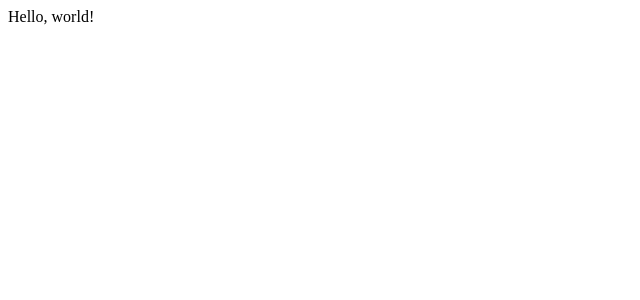
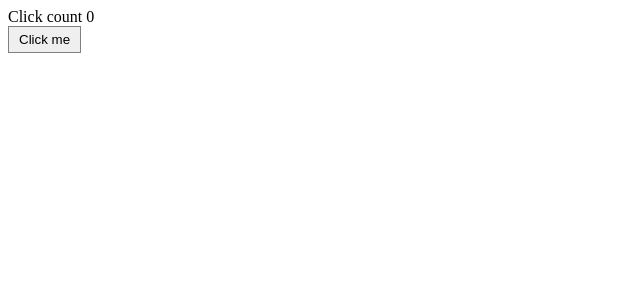
Before and after one commit to brodigan-e/capstone-POV, a React (Create React App) app in the folder frontend/: page / in a window 1280 px wide. Shown: the top 300 px of the page, without its empty margins (0-640 px from the left). Built offline with nearby package versions, Linux system fonts and the light colour scheme; the HTML template or start-up script is replaced by a standard one.

Commit message:
Create a few sample components/containers

```diff
--- a/frontend/package.json
+++ b/frontend/package.json
@@ -32,6 +32,7 @@
     ]
   },
   "devDependencies": {
+    "@types/styled-components": "^5.1.4",
     "@typescript-eslint/eslint-plugin": "^4.4.1",
     "@typescript-eslint/parser": "^4.4.1",
     "eslint": "^6.6.0",
@@ -50,6 +51,7 @@
     "react": "^16.13.1",
     "react-dom": "^16.13.1",
     "react-scripts": "3.4.3",
+    "styled-components": "^5.2.0",
     "typescript": "~3.7.2"
   }
 }
--- a/frontend/src/App.tsx
+++ b/frontend/src/App.tsx
@@ -1,5 +1,7 @@
-import React from 'react';
+import React, { FunctionComponent } from 'react';
 
-const App = (): JSX.Element => <div>Hello, world!</div>;
+import ControlPanelContainer from './containers/ControlPanelContainer';
+
+const App: FunctionComponent = () => <ControlPanelContainer />;
 
 export default App;
--- /dev/null
+++ b/frontend/src/components/ControlPanel.tsx
@@ -0,0 +1,20 @@
+import React, { FunctionComponent } from 'react';
+import styled from 'styled-components';
+
+const StyledButton = styled.button`
+  border: 1px solid gray;
+  border-radius: 0;
+  padding: 5px 10px;
+`;
+
+interface Props {
+  handleButtonClick: () => void;
+}
+
+const ControlPanel: FunctionComponent<Props> = ({ handleButtonClick }) => (
+  <div>
+    <StyledButton onClick={handleButtonClick}>Click me</StyledButton>
+  </div>
+);
+
+export default ControlPanel;
--- /dev/null
+++ b/frontend/src/containers/ControlPanelContainer.tsx
@@ -0,0 +1,34 @@
+import React, { PureComponent } from 'react';
+
+import ControlPanel from '../components/ControlPanel';
+
+interface Props {}
+
+interface State {
+  clickCount: number;
+}
+
+class ControlPanelContainer extends PureComponent<Props, State> {
+  constructor(props: Props) {
+    super(props);
+
+    this.state = { clickCount: 0 };
+
+    this.buttonClickHandler = this.buttonClickHandler.bind(this);
+  }
+
+  buttonClickHandler() {
+    this.setState({ clickCount: this.state.clickCount + 1 });
+  }
+
+  render() {
+    return (
+      <>
+        <div>Click count {this.state.clickCount}</div>
+        <ControlPanel handleButtonClick={this.buttonClickHandler} />
+      </>
+    );
+  }
+}
+
+export default ControlPanelContainer;
```
Also changed, not shown: frontend/.eslintrc.js, 1 other file (tests, documents, lock files or other folders).
